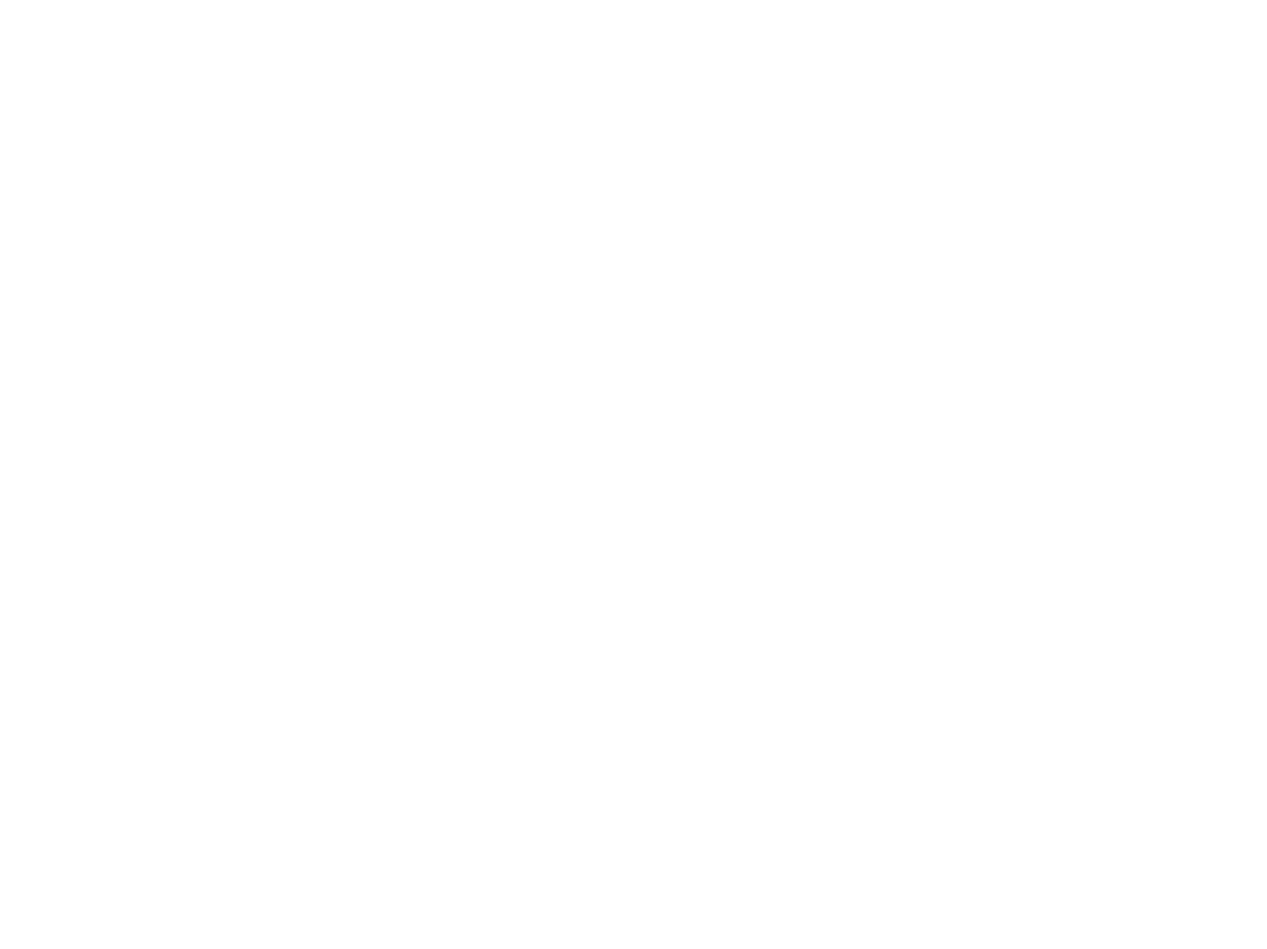
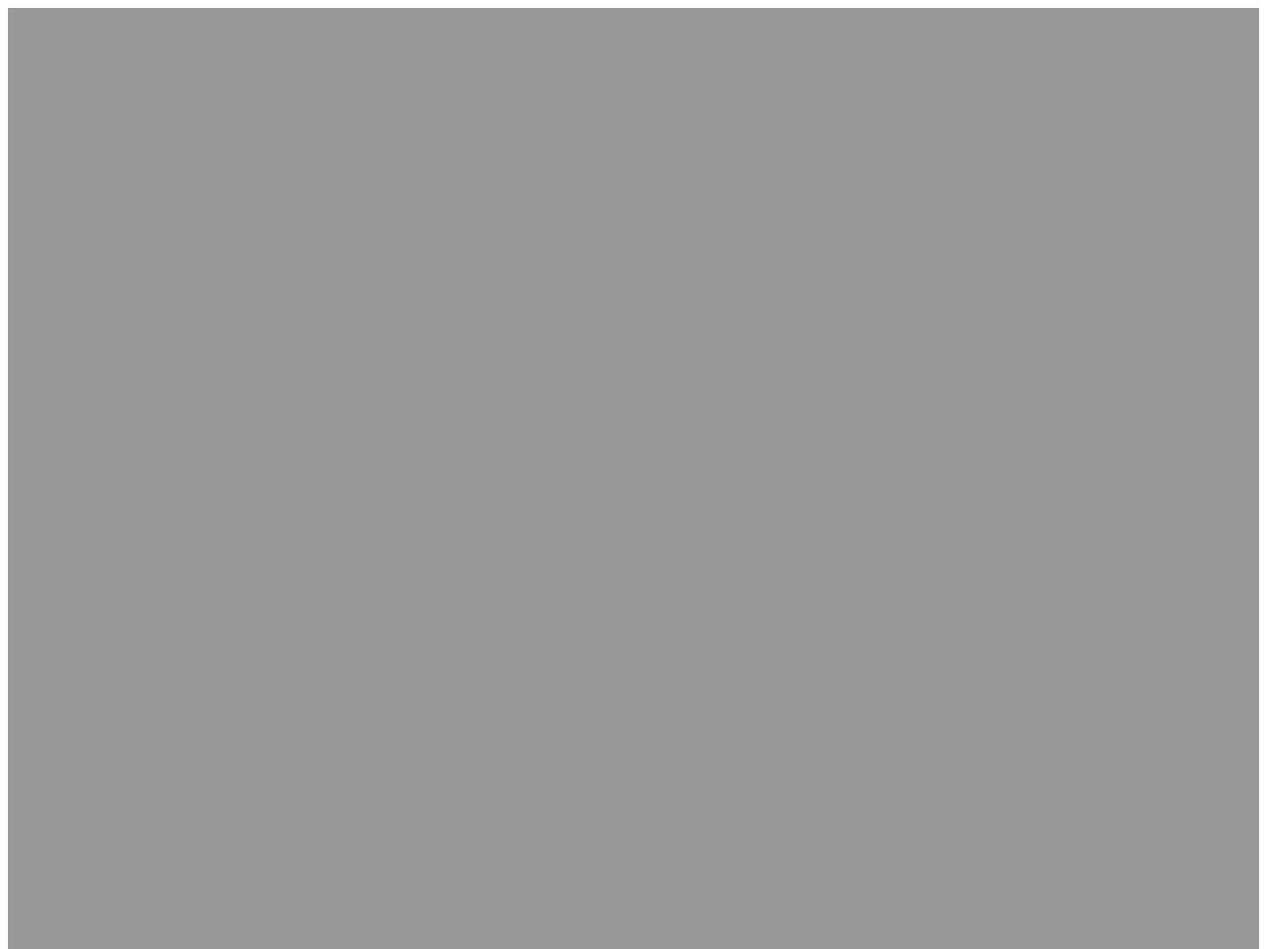
Before and after one commit to WilliamBoothe/odin-etch-sketch, a plain HTML site: page index.html in a window 1280 px wide. Shown: the top 959 px of the page at 99% size. Before the commit the page ends 800 px from the top, so only its background shows below. Drawn offline with Linux system fonts and the light colour scheme.

Commit message:
Initial working grid and CSS

```diff
--- a/script.js
+++ b/script.js
@@ -0,0 +1,17 @@
+const rows = 16;
+const cols = 16;
+const mainGrid = document.querySelector("#mainGrid");
+
+for (let r = 0; r < rows; r++) {
+  const cellRow = document.createElement("div");
+  cellRow.className = "cellRow";
+  for (let c = 0; c < cols; c++) {
+    const cell = document.createElement("div");
+    cell.className = "cell notHovered";
+    cell.addEventListener("mouseover", () => {
+      cell.className = "cell hovered";
+    });
+    cellRow.appendChild(cell);
+  }
+  mainGrid.appendChild(cellRow);
+}
--- a/styles.css
+++ b/styles.css
@@ -1,15 +1,23 @@
-*,
-*::before,
-*::after {
-  box-sizing: border-box;
-}
-
-* {
-  margin: 0;
-  padding: 0;
-}
-
-body {
+#mainGrid {
   display: flex;
   flex-direction: column;
 }
+
+.cellRow {
+  display: flex;
+}
+
+.cell {
+  flex: auto;
+  min-width: 20px;
+  min-height: 20px;
+  aspect-ratio: 1;
+}
+
+.notHovered {
+  background: #999999;
+}
+
+.hovered {
+  background: #000000;
+}
```
